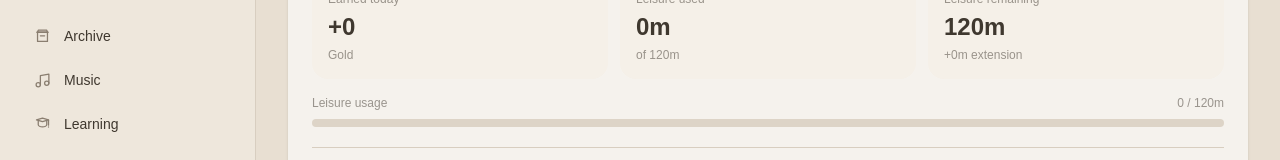
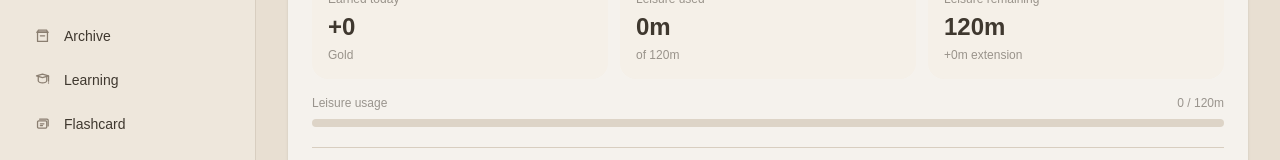
Before and after one commit to iabek/holozoe, a Next.js app: page / in a window 1280 px wide. Shown: the part 445-605 px from the top of the page. Built offline with nearby package versions, Linux system fonts and the light colour scheme; no server answers.

Commit message:
fix: add Music navigation in Archive

```diff
--- a/components/Archive.tsx
+++ b/components/Archive.tsx
@@ -55,6 +55,7 @@ export default function Archive({ onNavigate }: ArchiveProps) {
       case "Places":
       case "Movies & Series":
       case "Books":
+      case "Music":
         onNavigate(name);
         break;
 
--- a/components/Sidebar.tsx
+++ b/components/Sidebar.tsx
@@ -23,7 +23,6 @@ type MenuIconName =
   | "journal"
   | "notes"
   | "archive"
-  | "music"
   | "learning"
   | "flashcard"
   | "finance"
@@ -57,7 +56,6 @@ const menuSections: {
       { name: "Journal", icon: "journal" },
       { name: "Notes", icon: "notes" },
       { name: "Archive", icon: "archive" },
-      { name: "Music", icon: "music" },
       { name: "Learning", icon: "learning" },
       { name: "Flashcard", icon: "flashcard" },
       { name: "Finance", icon: "finance" },
@@ -164,15 +162,6 @@ function MenuIcon({
           <path d="M5 6v13h14V6" />
           <path d="M6 3h12l1 3H5l1-3Z" />
           <path d="M9 11h6" />
-        </svg>
-      );
-
-    case "music":
-      return (
-        <svg {...commonProps}>
-          <path d="M9 18V5l12-2v13" />
-          <circle cx="6" cy="18" r="3" />
-          <circle cx="18" cy="16" r="3" />
         </svg>
       );
 
```
